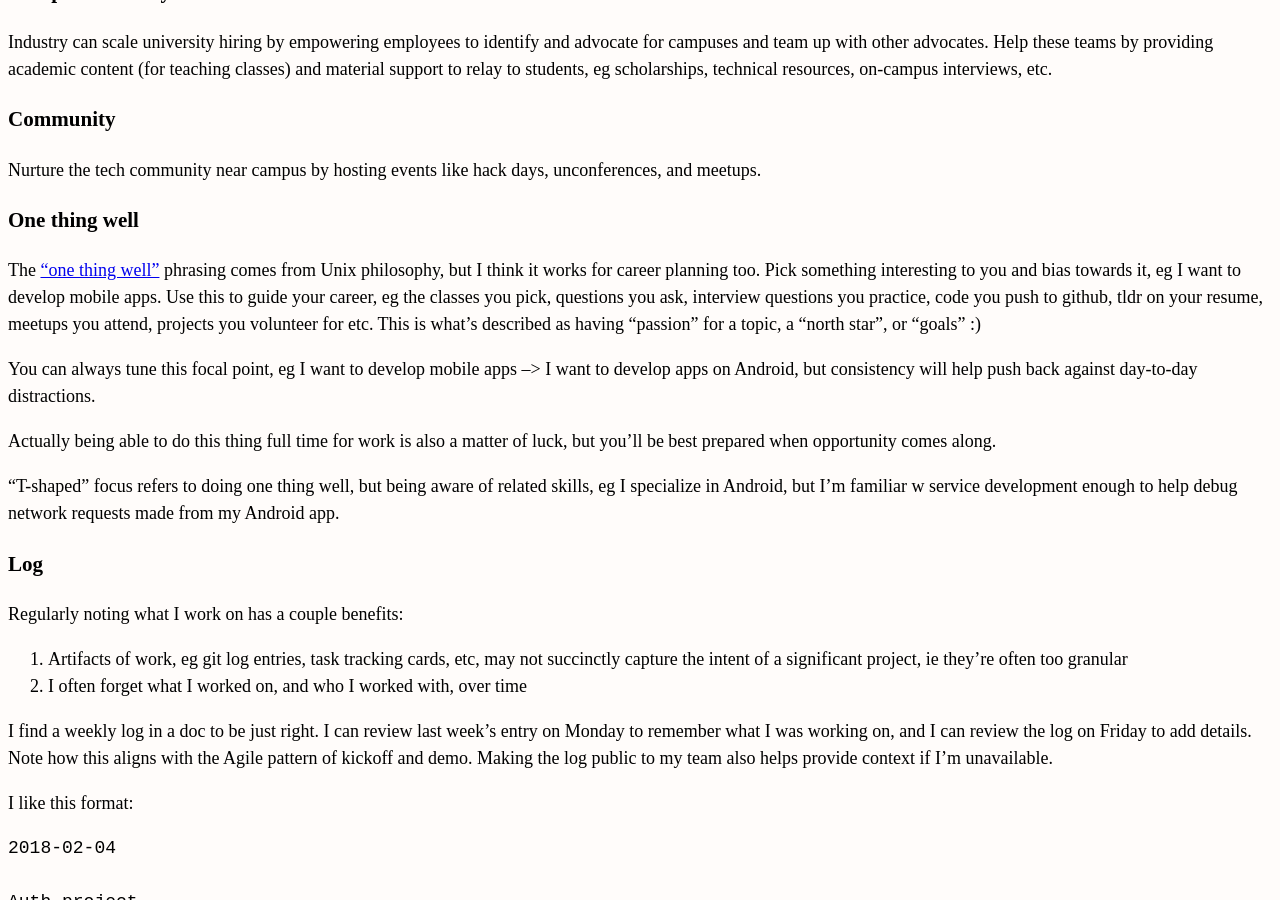
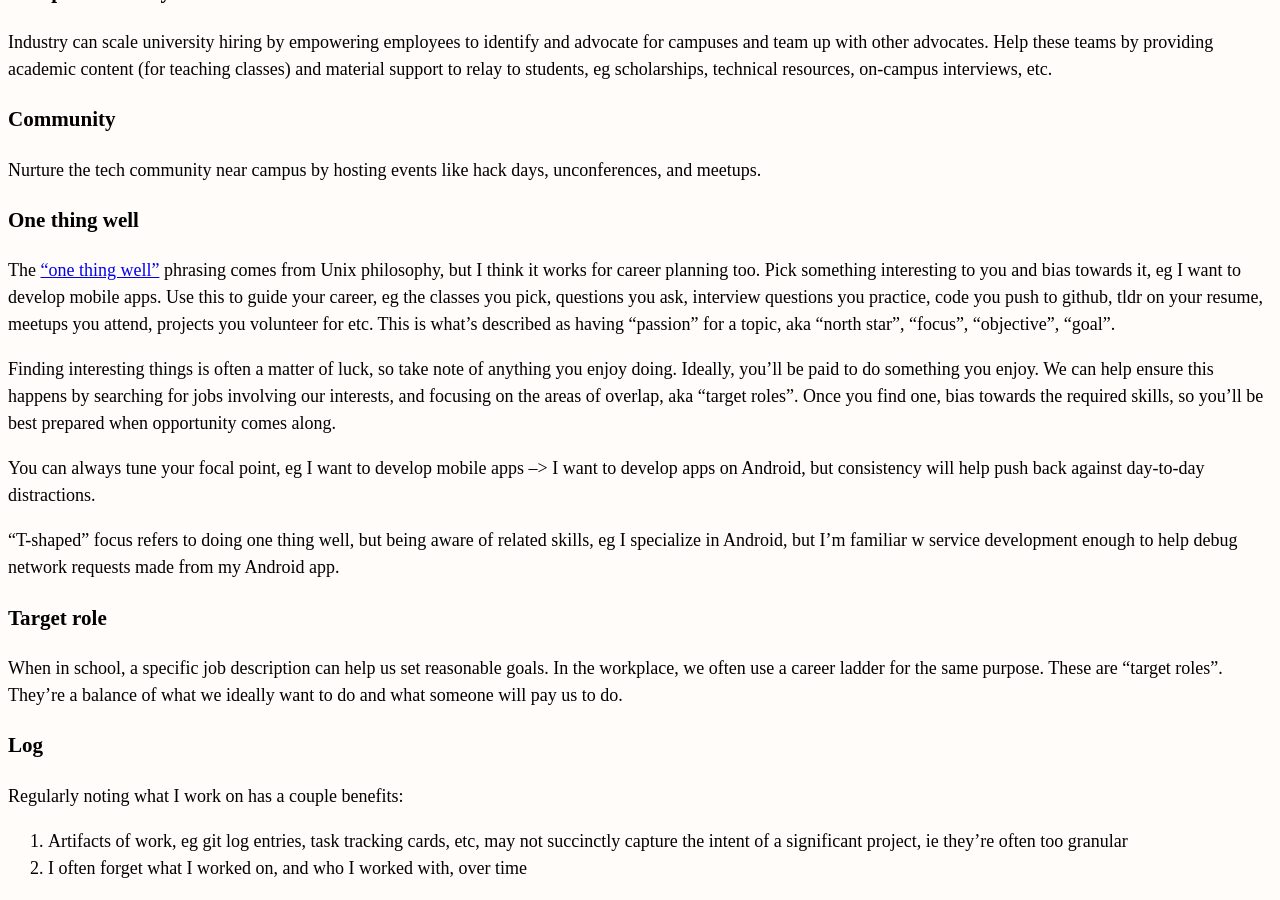
Before and after one commit to erikeldridge/erikeldridge.github.com, a Jekyll site: the page built from _posts/2017-11-01-academic-advisory.md, in a window 1280 px wide and 900 px high, scrolled down 824 px. Built offline with Jekyll 4.4.1, drawn with Linux system fonts in a browser that asks for light colours; nearby versions of some CDN libraries.

Commit message:
Update from Forestry.io - 2017-11-01-academic-advisory.md

```diff
--- a/_posts/2017-11-01-academic-advisory.md
+++ b/_posts/2017-11-01-academic-advisory.md
@@ -37,13 +37,17 @@ Nurture the tech community near campus by hosting events like hack days, unconfe
 
 ### One thing well
 
-The ["one thing well"](https://en.wikipedia.org/wiki/Unix_philosophy#Do_One_Thing_and_Do_It_Well) phrasing comes from Unix philosophy, but I think it works for career planning too. Pick something interesting to you and bias towards it, eg I want to develop mobile apps. Use this to guide your career, eg the classes you pick, questions you ask, interview questions you practice, code you push to github, tldr on your resume, meetups you attend, projects you volunteer for etc. This is what's described as having "passion" for a topic, a "north star", or "goals" :)
+The ["one thing well"](https://en.wikipedia.org/wiki/Unix_philosophy#Do_One_Thing_and_Do_It_Well) phrasing comes from Unix philosophy, but I think it works for career planning too. Pick something interesting to you and bias towards it, eg I want to develop mobile apps. Use this to guide your career, eg the classes you pick, questions you ask, interview questions you practice, code you push to github, tldr on your resume, meetups you attend, projects you volunteer for etc. This is what's described as having "passion" for a topic, aka "north star", "focus", "objective", "goal".
 
-You can always tune this focal point, eg I want to develop mobile apps --> I want to develop apps on Android, but consistency will help push back against day-to-day distractions.
+Finding interesting things is often a matter of luck, so take note of anything you enjoy doing. Ideally, you'll be paid to do something you enjoy. We can help ensure this happens by searching for jobs involving our interests, and focusing on the areas of overlap, aka "target roles". Once you find one, bias towards the required skills, so you'll be best prepared when opportunity comes along.
 
-Actually being able to do this thing full time for work is also a matter of luck, but you'll be best prepared when opportunity comes along.
+You can always tune your focal point, eg I want to develop mobile apps --> I want to develop apps on Android, but consistency will help push back against day-to-day distractions.
 
 "T-shaped" focus refers to doing one thing well, but being aware of related skills, eg I specialize in Android, but I'm familiar w service development enough to help debug network requests made from my Android app.
+
+### Target role
+
+When in school, a specific job description can help us set reasonable goals. In the workplace, we often use a career ladder for the same purpose. These are "target roles". They're a balance of what we ideally want to do and what someone will pay us to do.
 
 ### Log
 
```
